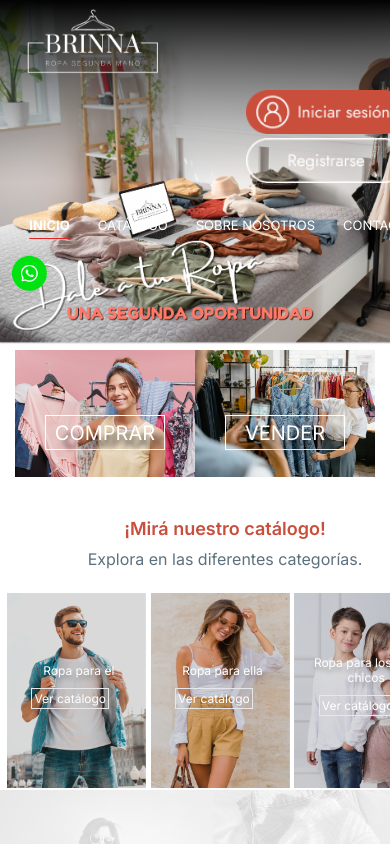
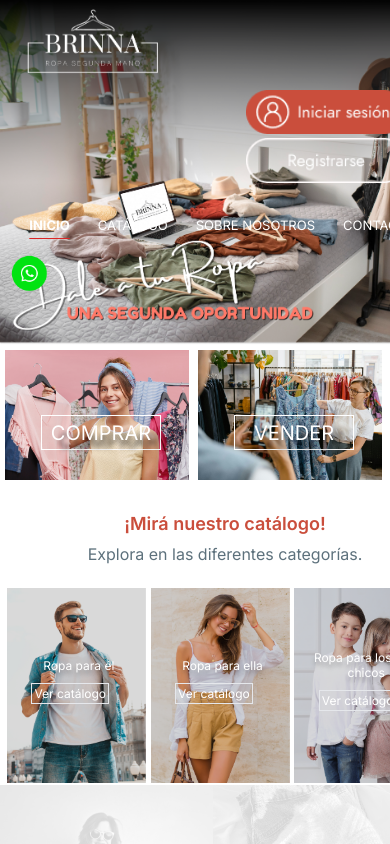
Before and after one commit to CeciliaBPerdomo/Brinna, a Next.js app: page / in a window 390 px wide. Shown: the top 844 px of the page. Built offline with nearby package versions, Linux system fonts and the light colour scheme.

Commit message:
Responsive

```diff
--- a/src/components/LandingPage/ComprarVender/comprarvender.css
+++ b/src/components/LandingPage/ComprarVender/comprarvender.css
@@ -34,9 +34,18 @@
 /* Para dispositivos móviles */
 @media screen and (max-width: 640px) {
     .fondo_cv {
-        height: 135px;
-        width: 180px;
+        height: 130px;
     }
+
+    .principal_cv {
+        display: flex;
+        justify-content: center;
+        min-width: 375px;
+        margin: 0 auto;
+        margin-left: 5px;
+        gap: 1px
+    }
+
 
     .boton_cv {
         margin-top: 65px;
```
